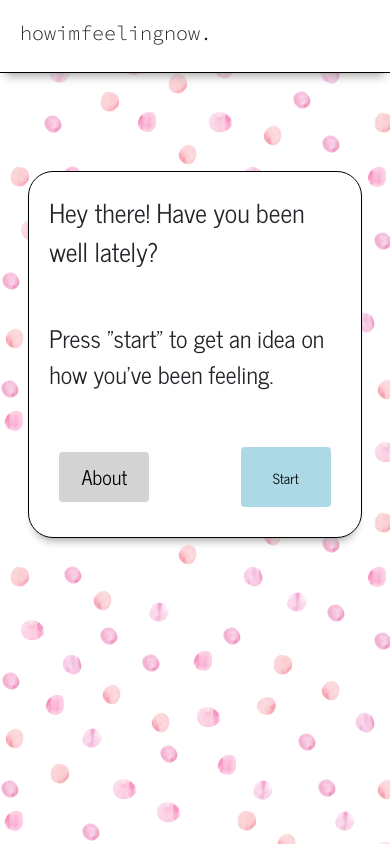
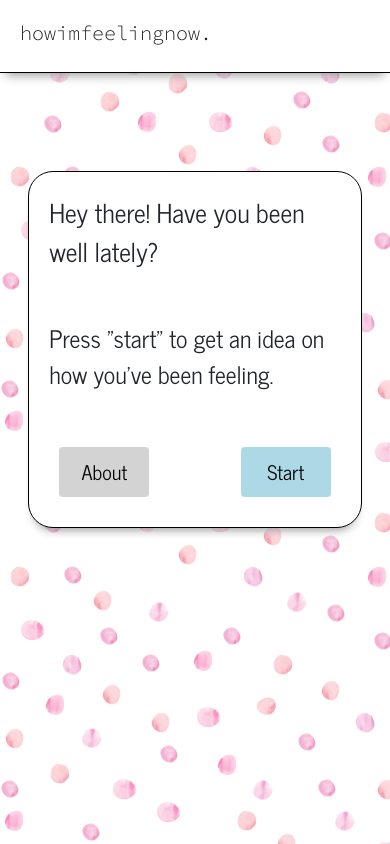
Before and after one commit to freanuperiaa/es-frontend, a React (Create React App) app: page / in a window 390 px wide. Built offline with nearby package versions, Linux system fonts and the light colour scheme.

Commit message:
updated style on results.js so to not include button in home page.

```diff
--- a/src/assets/styles/Results.css
+++ b/src/assets/styles/Results.css
@@ -57,7 +57,7 @@
     margin-top: 50px;
 }
 
-.start-button {
+.another-button {
     background-color: lightblue;
     border: 0px;
     color: black;
@@ -67,8 +67,8 @@
     font-size: 18px;
 }
 
-.start-button:hover,
-.start-button:focus {
+.another-button:hover,
+.another-button:focus {
     background-color: lightblue;
     border: 0px;
 }
@@ -130,7 +130,7 @@
         font-size: 20px;
     }
 
-    .start-button {
+    .another-button {
         width: 90px;
         height: 60px;
         font-size: 14px;
--- a/src/components/results/Results.js
+++ b/src/components/results/Results.js
@@ -132,7 +132,7 @@ const Results = () => {
                         <Button className="about-button">About</Button>
                     </Link>
                     <Link to="/category-select">
-                        <Button className="start-button">
+                        <Button className="another-button">
                             Take another test
                         </Button>
                     </Link>
```
Also changed, not shown: 1 other file (tests, documents, lock files or other folders).
